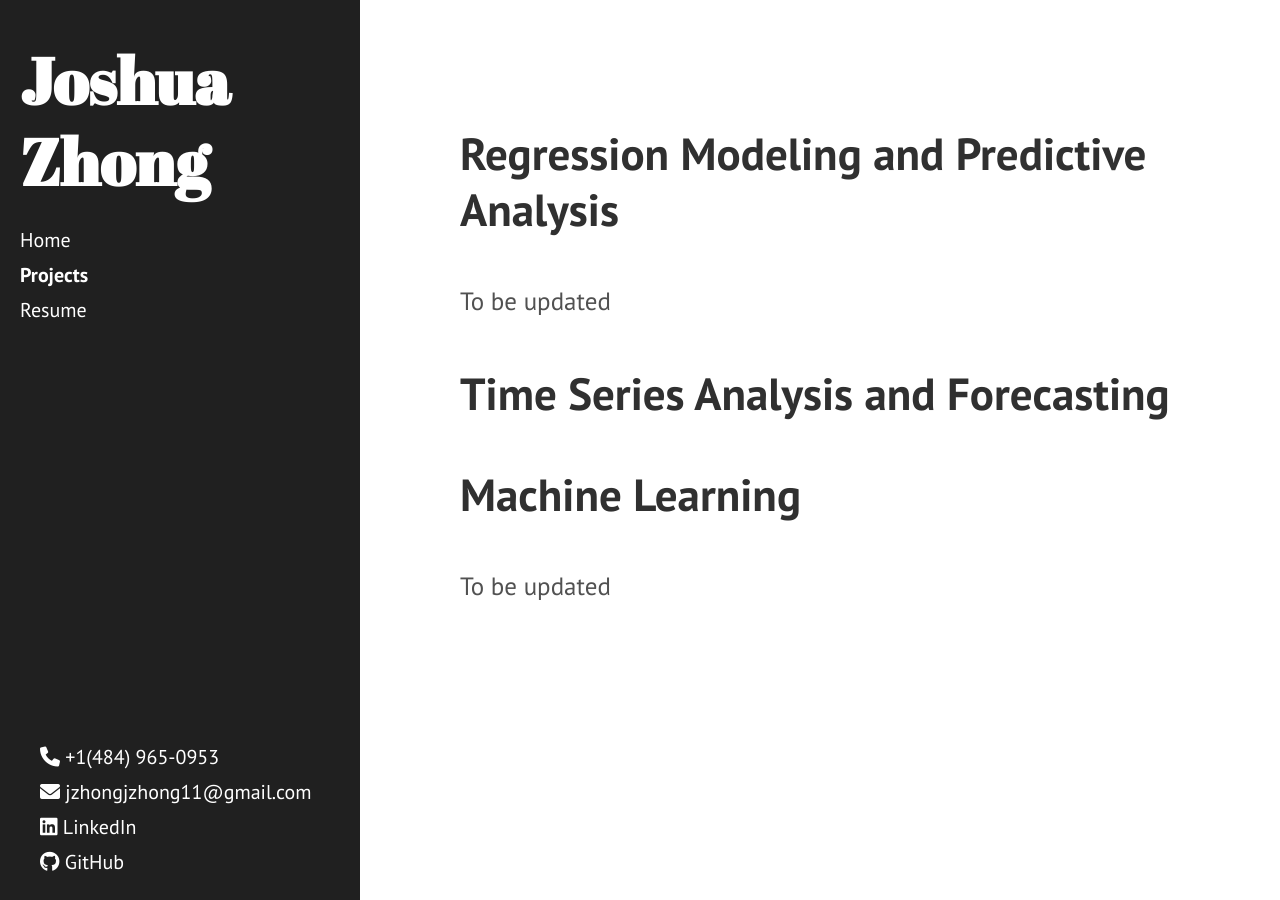
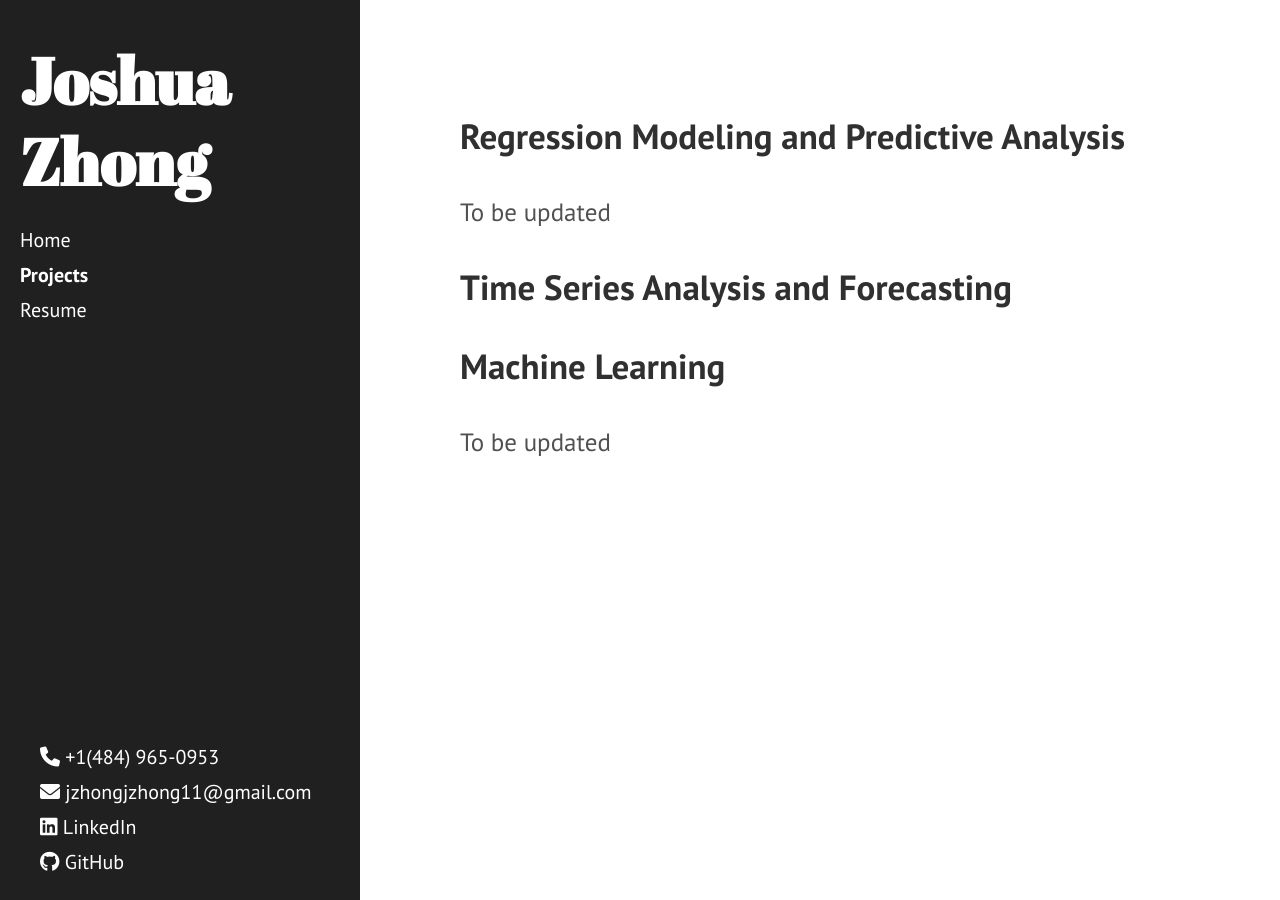
Before and after one commit to JZhong01/JZhong01.github.io, a Jekyll site: the page built from projects.html, in a window 1280 px wide. Built offline with Jekyll 4.4.1, drawn with Linux system fonts in a browser that asks for light colours.

Commit message:
updated projects page

```diff
--- a/projects.html
+++ b/projects.html
@@ -5,7 +5,7 @@ title: Projects
 
 
 
-<h1 class="post-title" style="font-size: 2.25rem; margin-top: 1em; margin-bottom: 1em;">
+<h1 class="post-title" style="font-size: 1.75rem; margin-top: 1em; margin-bottom: 1em;">
     Regression Modeling and Predictive Analysis
 </h1>
 
@@ -32,7 +32,7 @@ title: Projects
 
 
 
-<h1 class="post-title" style="font-size: 2.25rem; margin-top: 1em; margin-bottom: 1em;">
+<h1 class="post-title" style="font-size: 1.75rem; margin-top: 1em; margin-bottom: 1em;">
     Time Series Analysis and Forecasting
 </h1>
 
@@ -56,7 +56,7 @@ title: Projects
   </div>
 
 
-<h1 class="post-title" style="font-size: 2.25rem; margin-top: 1em; margin-bottom: 1em;">
+<h1 class="post-title" style="font-size: 1.75rem; margin-top: 1em; margin-bottom: 1em;">
     Machine Learning
 </h1>
 
```
